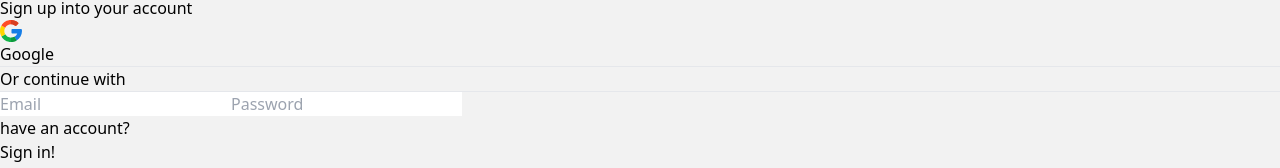
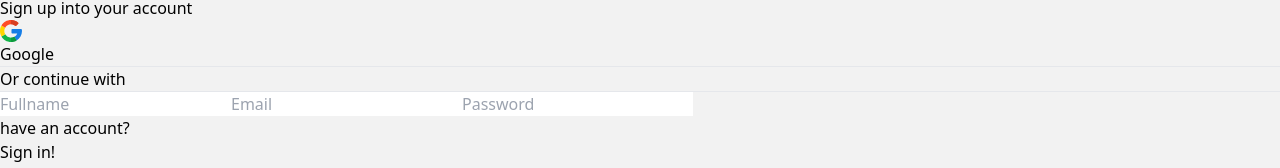
Before and after one commit to Artem047/BlogApp, a React (Vite) app: page /auth/register in a window 1280 px wide. Shown: the part 1533-1701 px from the top of the page. Built offline with nearby package versions, Linux system fonts and the light colour scheme.

Commit message:
сделал регитрацию пользователя в supabase

```diff
--- a/package.json
+++ b/package.json
@@ -10,6 +10,7 @@
     "preview": "vite preview"
   },
   "dependencies": {
+    "@supabase/supabase-js": "^2.39.7",
     "react": "^18.2.0",
     "react-dom": "^18.2.0",
     "react-icons": "^5.0.1",
--- a/src/auth/Login.tsx
+++ b/src/auth/Login.tsx
@@ -21,8 +21,8 @@ const Login = () => {
         <hr color="#DBDBDB" className="w-full h-0.5" />
       </div>
       <form className="w-full flex flex-col items-center gap-4">
-        <Input type="email" placeholder="Email" />
-        <Input type="password" placeholder="Password" />
+        <Input name="email" type="email" placeholder="Email" />
+        <Input name="password" type="password" placeholder="Password" />
         <div className="flex gap-2">
           <p>don’t have an account?</p>
           <Link to="/auth/register" className="text-[#00BD97]">
--- a/src/auth/Register.tsx
+++ b/src/auth/Register.tsx
@@ -2,8 +2,10 @@ import { Link } from "react-router-dom";
 import Input from "../components/input/Input";
 import Button from "../components/button/Button";
 import ImageComponent from "../components/imageComponent/ImageComponent";
+import { useAuth } from "../context/AuthContext";
 
 const Register = () => {
+  const { handleSubmit, handleChange } = useAuth();
   return (
     <div className="flex text-center flex-col gap-5 items-center w-[400px]">
       <h1 className="font-bold text-4xl">Create Your Accout</h1>
@@ -20,9 +22,10 @@ const Register = () => {
         <p className="w-full">Or continue with</p>
         <hr color="#DBDBDB" className="w-full h-0.5" />
       </div>
-      <form className="w-full flex flex-col items-center gap-4">
-        <Input type="email" placeholder="Email" />
-        <Input type="password" placeholder="Password" />
+      <form className="w-full flex flex-col items-center gap-4" onSubmit={handleSubmit}>
+        <Input name="fullname" type="fullname" placeholder="Fullname" onChange={handleChange} />
+        <Input name="email" type="email" placeholder="Email" onChange={handleChange} />
+        <Input name="password" type="password" placeholder="Password" onChange={handleChange} />
         <div className="flex gap-2">
           <p>have an account?</p>
           <Link to="/auth/login" className="text-[#00BD97]">
--- a/src/components/input/Input.tsx
+++ b/src/components/input/Input.tsx
@@ -1,7 +1,7 @@
 import { IInput } from "../../interface/input.interface";
 
-const Input = ({ placeholder, type }: IInput) => {
-  return <input required type={type} placeholder={placeholder} className="w-full h-16 placeholder:text-lg rounded-xl outline-none text-lg px-6" />;
+const Input = ({ placeholder, type, name, onChange }: IInput) => {
+  return <input onChange={onChange} required name={name} type={type} placeholder={placeholder} className="w-full h-16 placeholder:text-lg rounded-xl outline-none text-lg px-6" />;
 };
 
 export default Input;
--- /dev/null
+++ b/src/context/AuthContext.tsx
@@ -0,0 +1,65 @@
+import React, {
+  ReactNode,
+  createContext,
+  useContext,
+  useState,
+} from "react";
+import { supabase } from "../utils/supabase";
+
+const AuthContext = createContext<AuthContextType | undefined>(undefined);
+
+interface AuthProviderProps {
+  children: ReactNode;
+}
+interface AuthContextType {
+  handleSubmit: (e: React.FormEvent<HTMLFormElement>) => Promise<void>;
+  handleChange: (e: React.ChangeEvent<HTMLInputElement>) => void;
+}
+
+export const AuthProvider: React.FC<AuthProviderProps> = ({ children }) => {
+  const [formData, setFormData] = useState({
+    fullname: "",
+    email: "",
+    password: "",
+  });
+  const handleChange = (e: React.ChangeEvent<HTMLInputElement>) => {
+    setFormData({
+      ...formData,
+      [e.target.name]: e.target.value,
+    });
+  };
+  const handleSubmit = async (e: React.FormEvent<HTMLFormElement>) => {
+    e.preventDefault();
+    try {
+      const { data ,error } = await supabase.auth.signUp({
+        email: formData.email,
+        password: formData.password,
+        options: {
+          data: {
+            fullname: formData.fullname,
+          },
+        },
+      });
+      if (error) throw error;
+      alert("Check your email for verification link");
+      console.log(data);
+    } catch (error) {
+      alert(error);
+    }
+  };
+  const contextValue: AuthContextType = { handleSubmit, handleChange };
+
+  return (
+    <AuthContext.Provider value={contextValue}>
+      {children}
+    </AuthContext.Provider>
+  );
+};
+
+export const useAuth = () => {
+    const context = useContext(AuthContext);
+    if (!context) {
+      throw new Error("useAuth must be used within an AuthProvider");
+    }
+    return context;
+  };
--- a/src/interface/input.interface.ts
+++ b/src/interface/input.interface.ts
@@ -1,4 +1,6 @@
 export interface IInput{
     placeholder: string;
     type: string;
+    name?: string;
+    onChange?: (event: React.ChangeEvent<HTMLInputElement>) => void;
 }
--- a/src/layout/Navbar.tsx
+++ b/src/layout/Navbar.tsx
@@ -12,7 +12,7 @@ const Navbar = () => {
   return (
     <nav className="bg-[#00BD97] flex flex-col justify-between items-center rounded-t-xl text-lg w-[245px] text-center pt-5">
       <ImageComponent src="/people.png" alt="Image user" className="w-20 h-20 rounded-full border-4 border-white" />
-      <p className="text-white text-xl py-5">Manish Prajapati</p>
+      <p className="text-white text-xl py-5">{}</p>
       <div className="flex flex-col mt-7 gap-10">
         <NavLink to="/" className="nav_link">
           <AiOutlineHome size={35} />
--- /dev/null
+++ b/src/utils/supabase.ts
@@ -0,0 +1,5 @@
+import { createClient } from "@supabase/supabase-js";
+
+const supabaseUrl = 'https://pqqkqwuhrxyywtauqcks.supabase.co'
+const supabaseKey = 'eyJhbGciOiJIUzI1NiIsInR5cCI6IkpXVCJ9.eyJpc3MiOiJzdXBhYmFzZSIsInJlZiI6InBxcWtxd3Vocnh5eXd0YXVxY2tzIiwicm9sZSI6ImFub24iLCJpYXQiOjE3MTAxODA1NzQsImV4cCI6MjAyNTc1NjU3NH0.xCCwb8bK8H6J62EWFWLLdNSWC6ge2jbojB2n04x7nn0'
+export const supabase = createClient(supabaseUrl, supabaseKey);
```
Also changed, not shown: src/main.tsx (+10 -7 lines), 1 other file (tests, documents, lock files or other folders).
